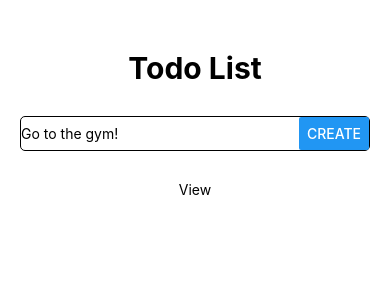
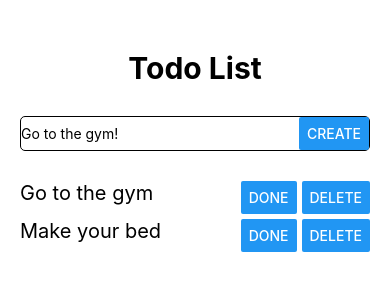
Before and after one commit to ivailopapazov/softuni-react-native-todo-list-jan-2026, a React Native app: screen / in a window 390 px wide. Shown: the top 300 px of the page. Built offline with nearby package versions, Linux system fonts and the light colour scheme.

Commit message:
Show todo items

```diff
--- a/App.js
+++ b/App.js
@@ -1,9 +1,13 @@
 import { useState } from 'react';
 import { Text, View, TextInput, Button } from 'react-native';
+import TodoItem from './components/TodoItem';
 
 export default function App() {
     const [text, setText] = useState('');
-    const [todos, setTodos] = useState([]);
+    const [todos, setTodos] = useState([
+        { isCompleted: false, text: "Go to the gym" },
+        { isCompleted: false, text: "Make your bed" },
+    ]);
 
     const textChangeHandler = (value) => {
         setText(value);
@@ -15,6 +19,7 @@
             return alert('Missing Todo Text!');
         };
 
+        // TODO: Add ids
         const newTodo = {
             text,
             isCompleted: false,
@@ -31,7 +36,7 @@
                 <Text style={styles.heading}>Todo List</Text>
             </View>
 
-            <View style={{flexDirection: 'row', borderWidth: 1, justifyContent: 'space-between', width: '100%', borderRadius: 5}}>
+            <View style={{ flexDirection: 'row', borderWidth: 1, justifyContent: 'space-between', width: '100%', borderRadius: 5 }}>
                 <TextInput
                     placeholder='Go to the gym!'
                     value={text}
@@ -42,8 +47,8 @@
                 <Button title='Create' onPress={createTodoHandler} />
             </View>
 
-            <View>
-                <Text>View</Text>
+            <View style={{ width: '100%' }}>
+                {todos.map(todo => <TodoItem key={todo.text} {...todo} />)}
             </View>
         </View>
     );
--- /dev/null
+++ b/components/TodoItem.jsx
@@ -0,0 +1,16 @@
+import { Button, Text, View } from "react-native";
+
+export default function TodoItem({
+    text,
+    isCompleted,
+}) {
+    return (
+        <View style={{ flexDirection: 'row', justifyContent: 'space-between', marginBottom: 5 }}>
+            <Text style={{ fontSize: 20, }}>{text}</Text>
+            <View style={{flexDirection: 'row', gap: 5}}>
+                <Button title="Done" />
+                <Button title="Delete" />
+            </View>
+        </View>
+    );
+}
```
